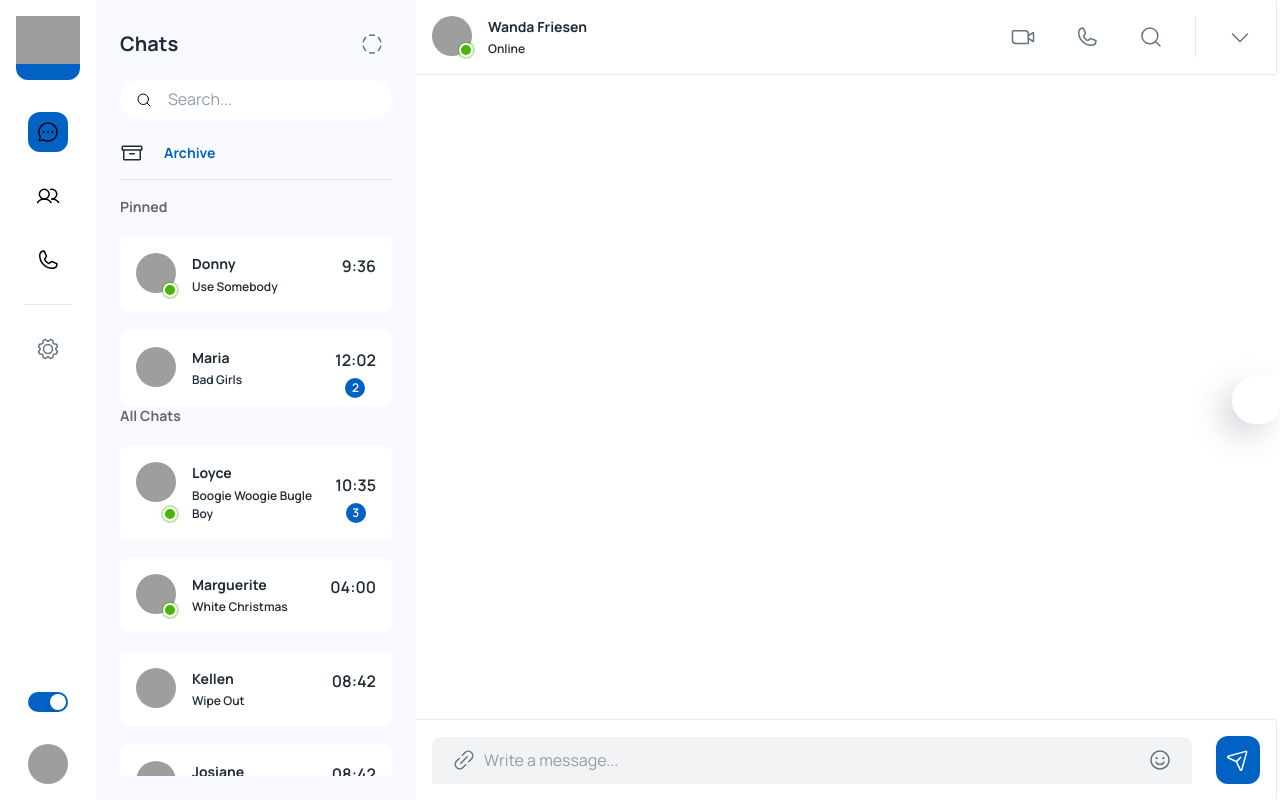
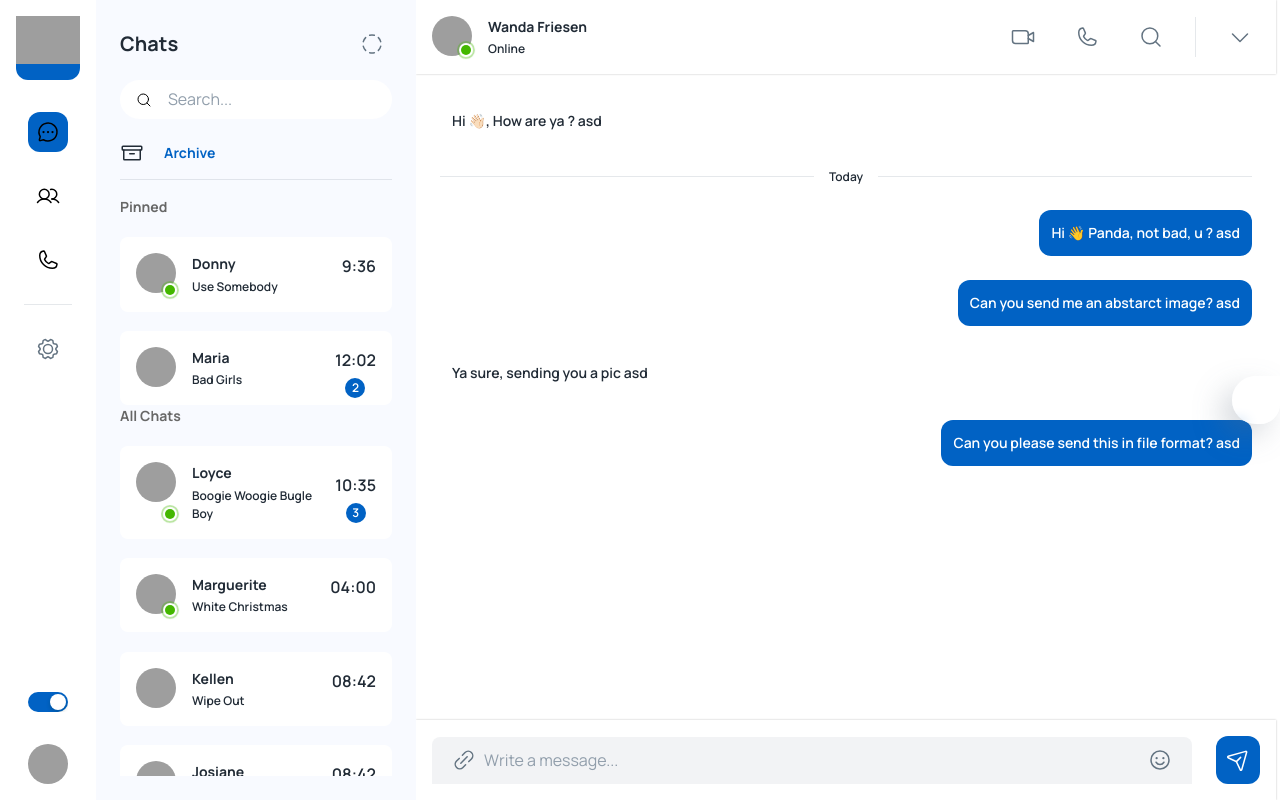
Before and after one commit to Berat-Ozgen/Modern-React-Chat, a React (Create React App) app: page /app in a window 1280 px wide. Built offline with nearby package versions, Linux system fonts and the light colour scheme; grey boxes are pictures that could not be loaded; some icons are missing.

Commit message:
MsgTypes and Timeline
MsgTypes and Timeline

```diff
--- a/src/components/Conversation/Message.js
+++ b/src/components/Conversation/Message.js
@@ -1,8 +1,10 @@
 import { Stack, Box } from "@mui/material";
 import React from "react";
 import { Chat_History } from "../../data";
+import { TextMsg, Timeline } from "./MsgTypes";
 
 const Message = () => {
+  console.log(Chat_History);
   return (
     <Box p={3}>
       <Stack spacing={3}>
@@ -10,7 +12,7 @@ const Message = () => {
           switch (el.type) {
             case "divider":
               // TimeLine
-              break;
+              return <Timeline el={el} />;
 
             case "msg":
               switch (el.subtype) {
@@ -29,7 +31,7 @@ const Message = () => {
 
                 default:
                   // text msg
-                  break;
+                  return <TextMsg el={el} />;
               }
               break;
 
--- /dev/null
+++ b/src/components/Conversation/MsgTypes.js
@@ -0,0 +1,47 @@
+import { Divider, Stack, Typography, Box } from "@mui/material";
+import { useTheme } from "@mui/material/styles";
+import React from "react";
+
+const TextMsg = ({ el }) => {
+  const theme = useTheme();
+  return (
+    <Stack direction={"row"} justifyContent={el.incoming ? "start" : "end"}>
+      <Box
+        p={1.5}
+        sx={{
+          backgroundColor: el.incoming
+            ? theme.palette.background.default
+            : theme.palette.primary.main,
+          borderRadius: 1.5,
+          width: "max-content",
+        }}
+      >
+        <Typography
+          variant="body2"
+          color={el.incoming ? theme.palette.text : "#fff"}
+        >
+          {el.message} asd
+        </Typography>
+      </Box>
+    </Stack>
+  );
+};
+
+const Timeline = ({ el }) => {
+  const theme = useTheme();
+  return (
+    <Stack
+      direction={"row"}
+      alignItems="center"
+      justifyContent={"space-between"}
+    >
+      <Divider width="46%" />
+      <Typography variant="caption" sx={{ color: theme.palette.text }}>
+        {el.text}
+      </Typography>
+      <Divider width="46%" />
+    </Stack>
+  );
+};
+
+export { Timeline, TextMsg };
```
